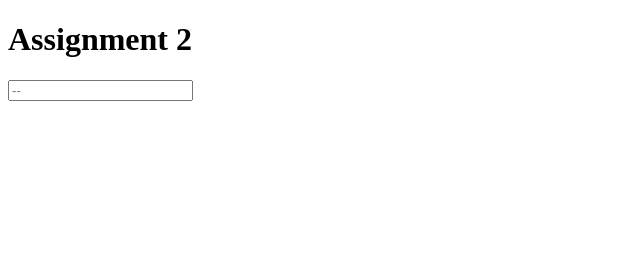
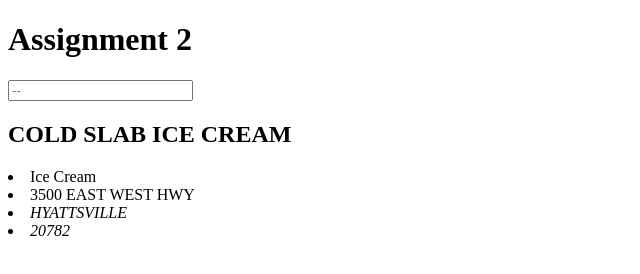
Before and after one commit to dseo3/assignment2, a website: page Public/index.html in a window 1280 px wide. Shown: the whole page, without its empty margins (0-640 px from the left). Drawn offline with Linux system fonts and the light colour scheme.

Commit message:
first-list

```diff
--- a/Public/index.html
+++ b/Public/index.html
@@ -8,5 +8,16 @@
     <h1>Assignment 2</h1>
     <input type="text" class="textInput" placeholder="--"> </input>
     <script src="script.js"></script>
+
+    <div>
+        <h2>
+            COLD SLAB ICE CREAM
+        </h2>
+        <li>Ice Cream</li>
+        <li>3500 EAST WEST HWY</li>
+        <li> <i>HYATTSVILLE</i></li>
+        <li> <i>20782</i></li>
+
+    </div>
 </body>
 </html>
```
